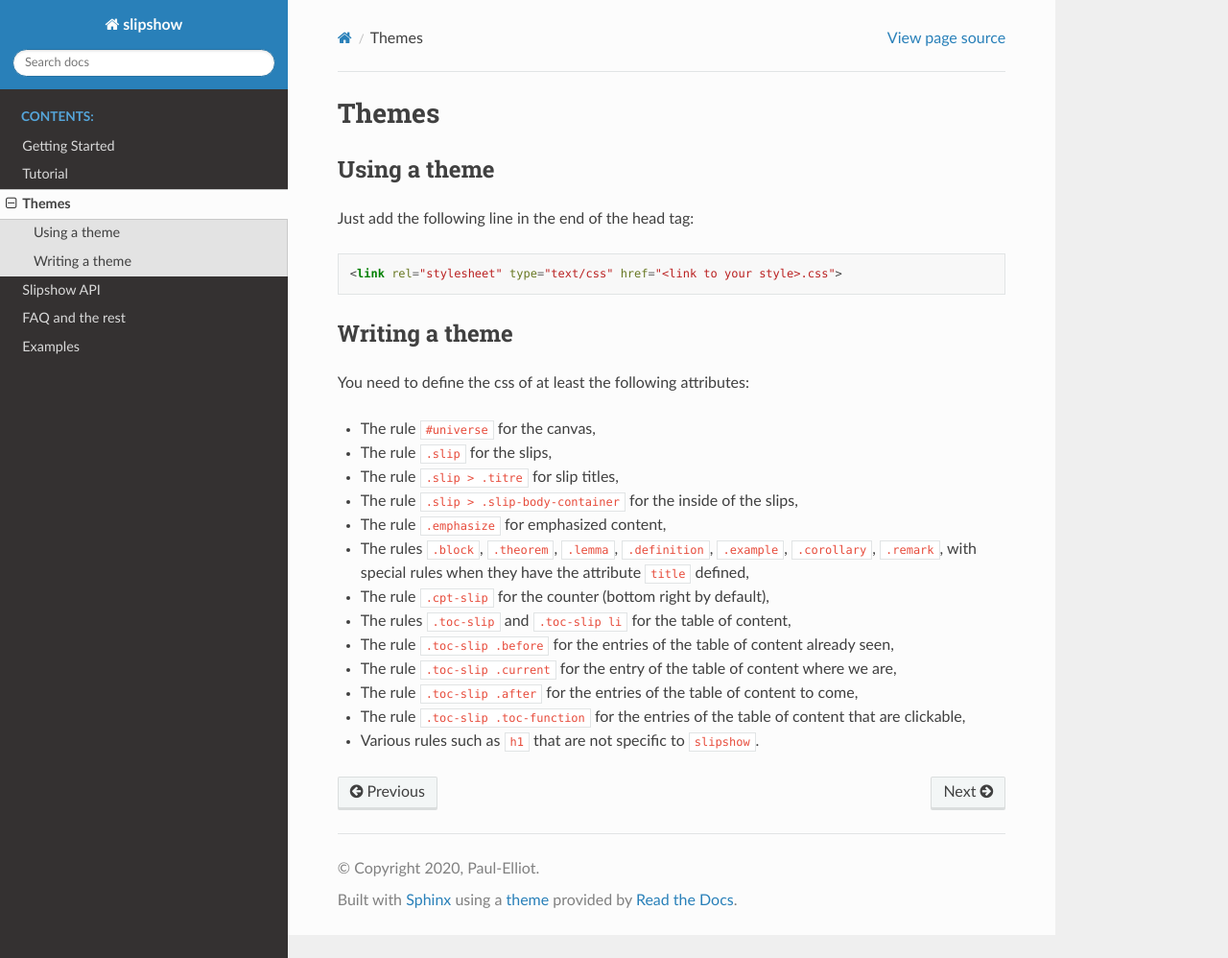
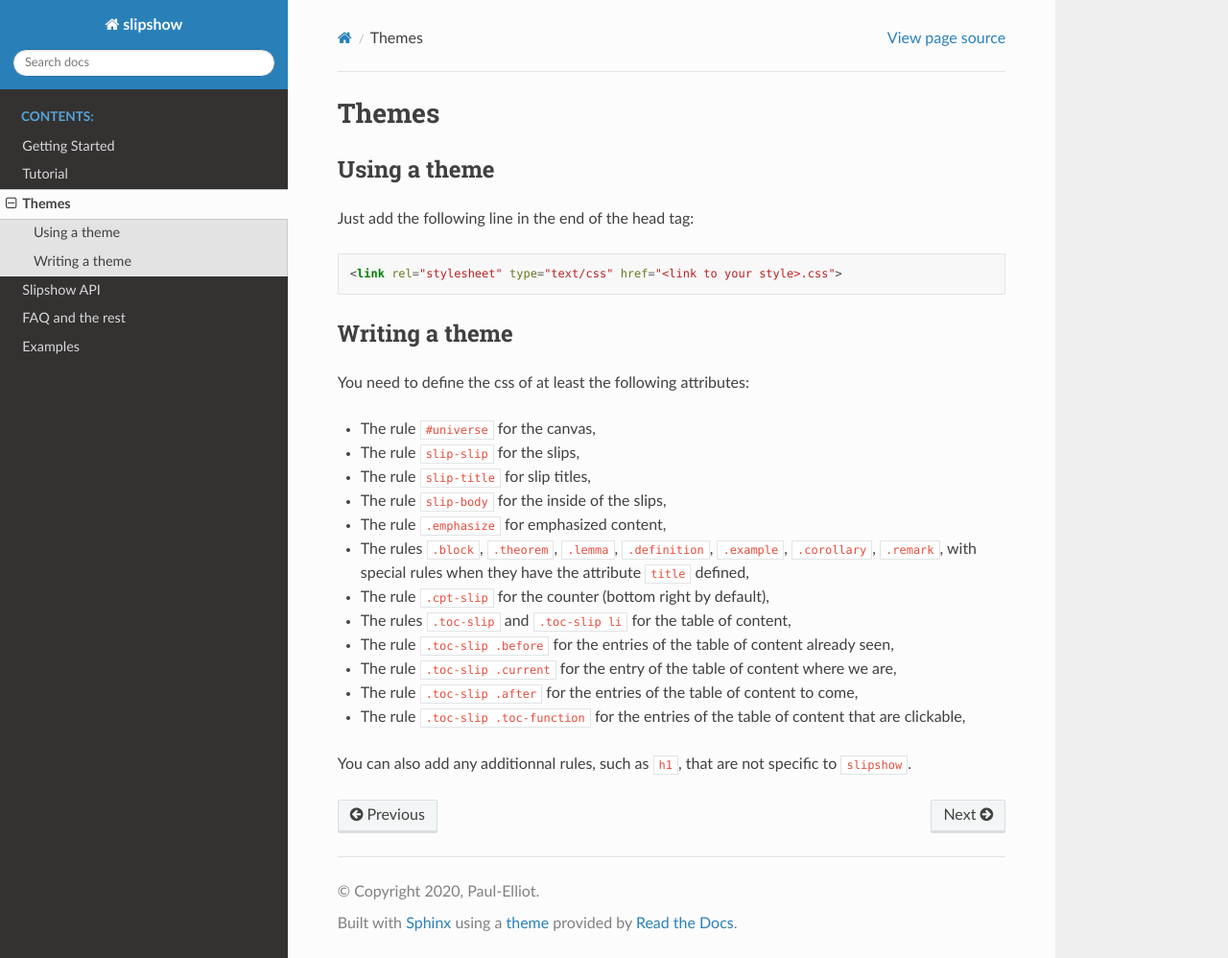
Before and after one commit to panglesd/slipshow, a Sphinx documentation site: the page built from docs/themes.rst, in a window 1280 px wide and 998 px high. Shown: the whole window at 96% size. Built offline with Sphinx 7.4.7 and the Read the Docs theme 2.0.0, drawn with Linux system fonts in a browser that asks for light colours.

Commit message:
updated theme wit new custom elements

```diff
--- a/docs/themes.rst
+++ b/docs/themes.rst
@@ -19,9 +19,9 @@ Writing a theme
 You need to define the css of at least the following attributes:
 
 * The rule ``#universe`` for the canvas,
-* The rule ``.slip`` for the slips,
-* The rule ``.slip > .titre`` for slip titles,
-* The rule ``.slip > .slip-body-container`` for the inside of the slips,
+* The rule ``slip-slip`` for the slips,
+* The rule ``slip-title`` for slip titles,
+* The rule ``slip-body`` for the inside of the slips,
 * The rule ``.emphasize`` for emphasized content,
 * The rules ``.block``, ``.theorem``, ``.lemma``, ``.definition``, ``.example``, ``.corollary``, ``.remark``, with special rules when they have the attribute ``title`` defined,
 * The rule ``.cpt-slip`` for the counter (bottom right by default),
@@ -30,4 +30,5 @@ You need to define the css of at least the following attributes:
 * The rule ``.toc-slip .current`` for the entry of the table of content where we are,
 * The rule ``.toc-slip .after`` for the entries of the table of content to come,
 * The rule ``.toc-slip .toc-function`` for the entries of the table of content that are clickable,
-* Various rules such as ``h1`` that are not specific to ``slipshow``.
+
+You can also add any additionnal rules, such as ``h1``, that are not specific to ``slipshow``.
```
